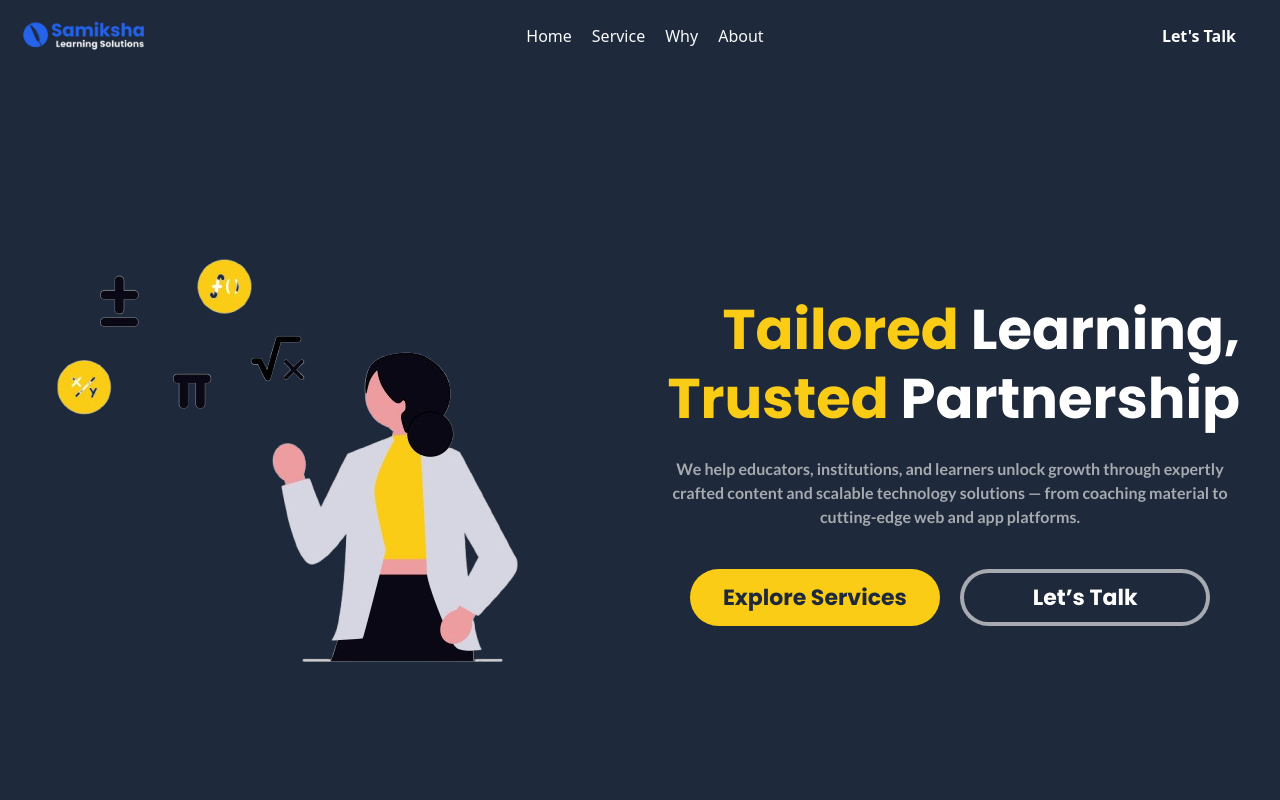
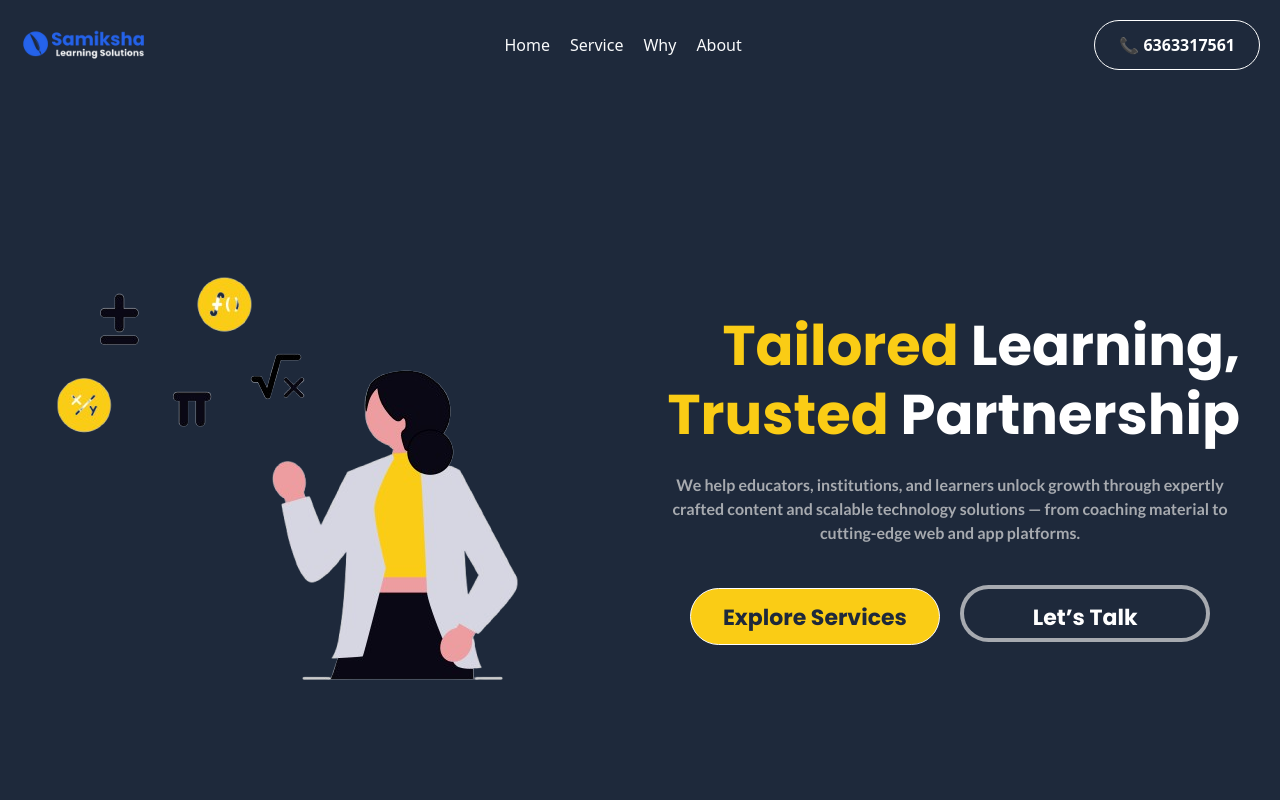
Before and after one commit to dhanushkrishna72/samiksha, a website: page index.html in a window 1280 px wide. Shown: the top 800 px of the page. Drawn offline with nearby package versions, Linux system fonts and the light colour scheme.

Commit message:
updated the code and made phone number visible better

```diff
--- a/index.html
+++ b/index.html
@@ -41,10 +41,10 @@
                         <li><a href="#team">About</a></li>
                     </ul>
                 </div>
-                <a href="#contact">
+                <a href="tel:+91-6363317561">
                     <button
                         class="hidden md:block px-6 bg-samiksha-blue text-samiksha-lightGray rounded-full font-bold btn">
-                        Let's Talk
+                        📞  6363317561
                     </button>
                 </a>
             </nav>
--- a/styles/mainPage.css
+++ b/styles/mainPage.css
@@ -20,10 +20,10 @@ body {
 .btn {
   position: relative;
   display: inline-block;
-  /* padding: 0.75rem 1.5rem; */
+  padding: 0.75rem 1.5rem;
   color: white;
   background-color: #1e293b;
-  border: none;
+  border: solid 1px #fff;
   border-radius: 0.75rem;
   overflow: hidden;
   z-index: 0;
@@ -52,6 +52,7 @@ body {
 .btn:hover {
   color: #1e293b;
   background-color: transparent;
+  border: solid 1px transparent;
 }
 
 @keyframes animatedGradient {
```
Also changed, not shown: 1 other file.
